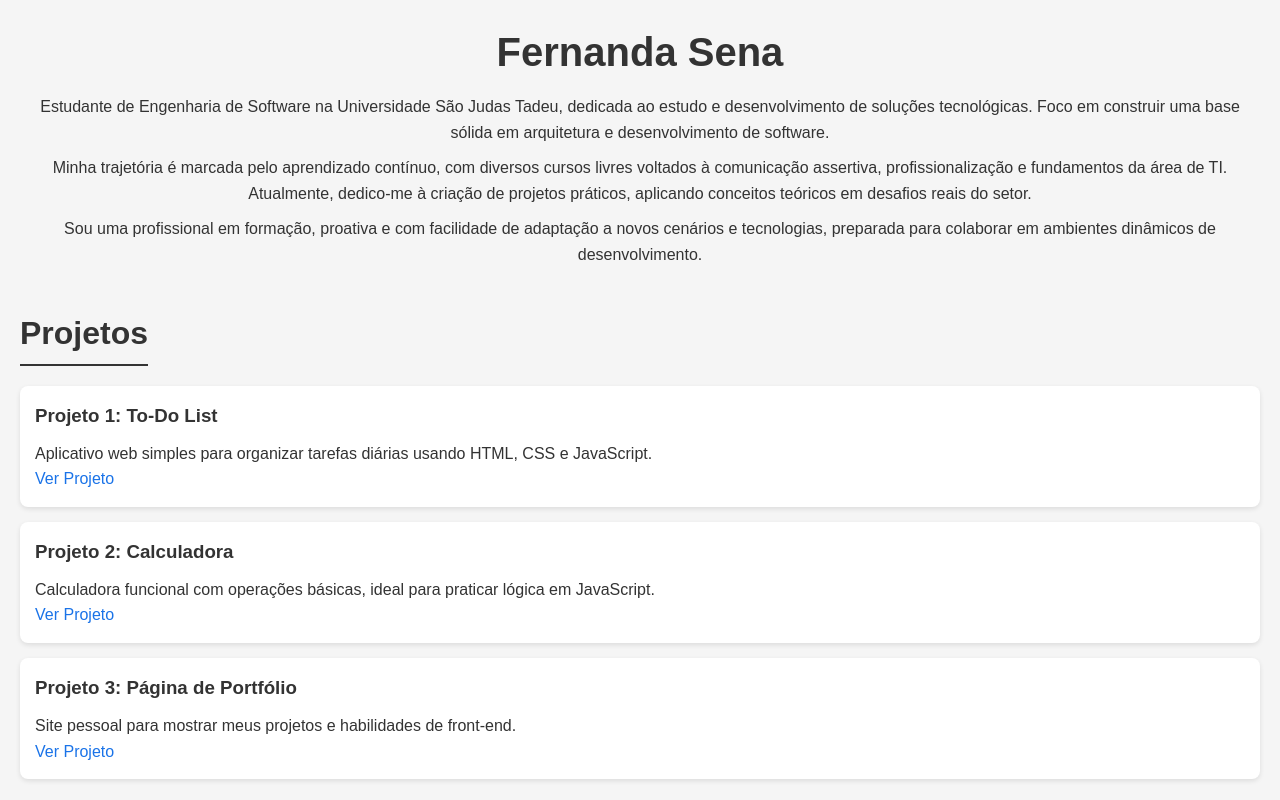
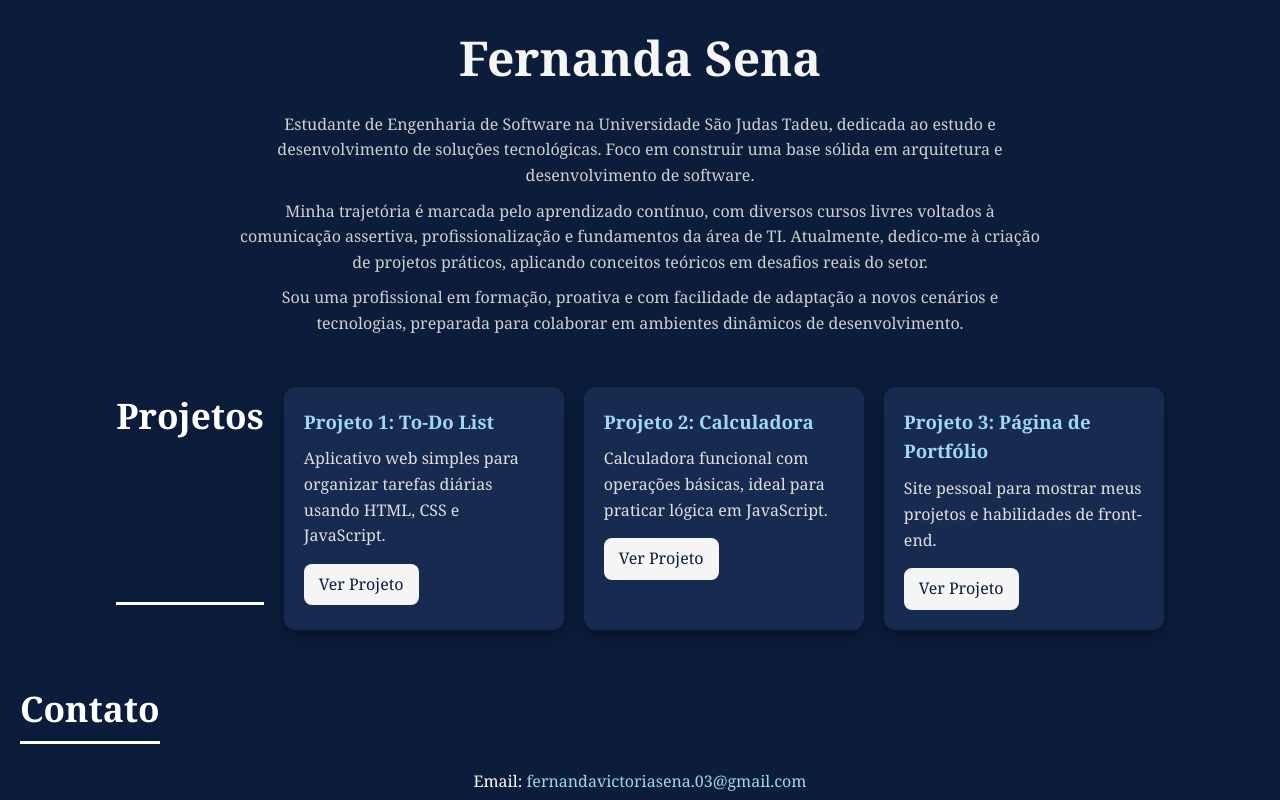
Before and after one commit to fvsena03/primeiro-projeto, a plain HTML site: page index.html in a window 1280 px wide. Shown: the top 800 px of the page. Drawn offline with Linux system fonts and the light colour scheme.

Commit message:
Update style.css

```diff
--- a/style.css
+++ b/style.css
@@ -5,73 +5,117 @@
     box-sizing: border-box;
 }
 
+/* Body e fonte */
 body {
-    font-family: Arial, sans-serif;
+    font-family: 'Oggi', 'Georgia', serif; /* Usa Oggi se tiver, senão Georgia como fallback */
     line-height: 1.6;
-    color: #333;
-    background-color: #f5f5f5;
+    color: #ffffff; /* branco para contraste com fundo escuro */
+    background-color: #0b1d3a; /* azul marinho escuro */
     padding: 20px;
 }
 
+/* Cabeçalho */
 header {
     text-align: center;
-    margin-bottom: 40px;
+    margin-bottom: 50px;
 }
 
 header h1 {
-    font-size: 2.5rem;
-    margin-bottom: 10px;
+    font-size: 3rem;
+    margin-bottom: 15px;
+    color: #f5f5f5; /* destaque sobre azul escuro */
 }
 
 header p {
-    margin-bottom: 10px;
+    max-width: 800px;
+    margin: 10px auto;
+    color: #d0d0d0; /* tom mais claro para leitura confortável */
 }
 
+/* Seções */
 section {
-    margin-bottom: 40px;
+    margin-bottom: 50px;
 }
 
 h2 {
-    font-size: 2rem;
-    margin-bottom: 20px;
-    border-bottom: 2px solid #333;
+    font-size: 2.2rem;
+    margin-bottom: 25px;
+    border-bottom: 3px solid #ffffff;
     display: inline-block;
     padding-bottom: 5px;
+    color: #ffffff;
+}
+
+/* Projetos */
+#projetos {
+    display: flex;
+    flex-wrap: wrap;
+    gap: 20px;
+    justify-content: center;
 }
 
 .projeto {
-    background-color: #fff;
-    padding: 15px;
-    margin-bottom: 15px;
-    border-radius: 8px;
-    box-shadow: 0 2px 5px rgba(0,0,0,0.1);
+    background-color: #162b4f; /* azul mais claro que o fundo */
+    padding: 20px;
+    width: 280px;
+    border-radius: 12px;
+    box-shadow: 0 8px 15px rgba(0,0,0,0.3);
+    transition: transform 0.3s, box-shadow 0.3s;
+}
+
+.projeto:hover {
+    transform: translateY(-5px);
+    box-shadow: 0 12px 20px rgba(0,0,0,0.5);
 }
 
 .projeto h3 {
     margin-bottom: 10px;
+    color: #a0d8f1; /* azul claro para títulos de projeto */
+}
+
+.projeto p {
+    margin-bottom: 15px;
+    color: #e0e0e0; /* texto claro */
 }
 
 .projeto a {
-    color: #1a73e8;
+    display: inline-block;
+    padding: 8px 15px;
+    border-radius: 8px;
+    background-color: #f5f5f5; /* botão branco para contraste */
+    color: #0b1d3a; /* texto escuro no botão */
     text-decoration: none;
+    transition: background-color 0.3s;
 }
 
 .projeto a:hover {
-    text-decoration: underline;
+    background-color: #a0d8f1;
 }
 
+/* Contato */
 ul {
     list-style: none;
+    text-align: center;
 }
 
 ul li {
     margin-bottom: 10px;
 }
 
+ul a {
+    color: #a0d8f1;
+    text-decoration: none;
+}
+
+ul a:hover {
+    text-decoration: underline;
+}
+
+/* Footer */
 footer {
     text-align: center;
     padding: 20px;
-    background-color: #333;
-    color: #fff;
-    border-radius: 8px;
+    background-color: #0a1730; /* azul marinho mais escuro que o body */
+    color: #ffffff;
+    border-radius: 12px;
 }
```
